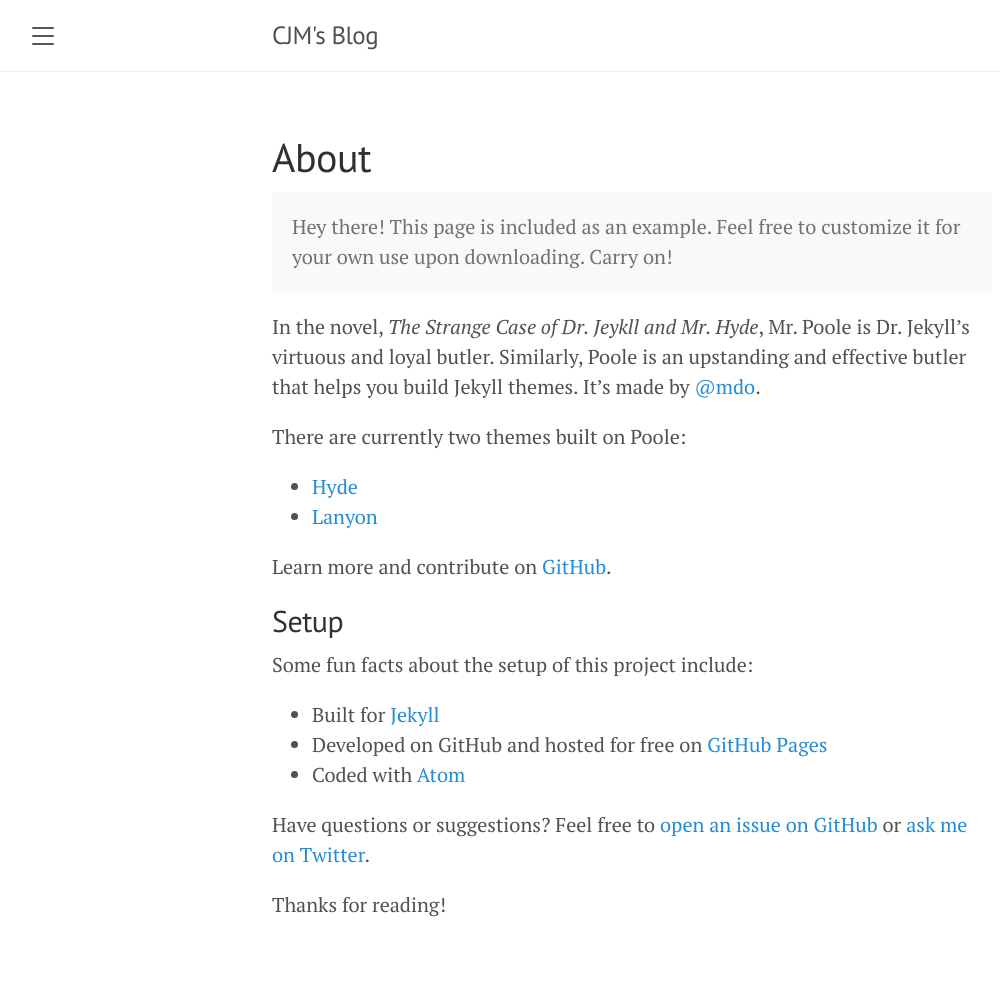
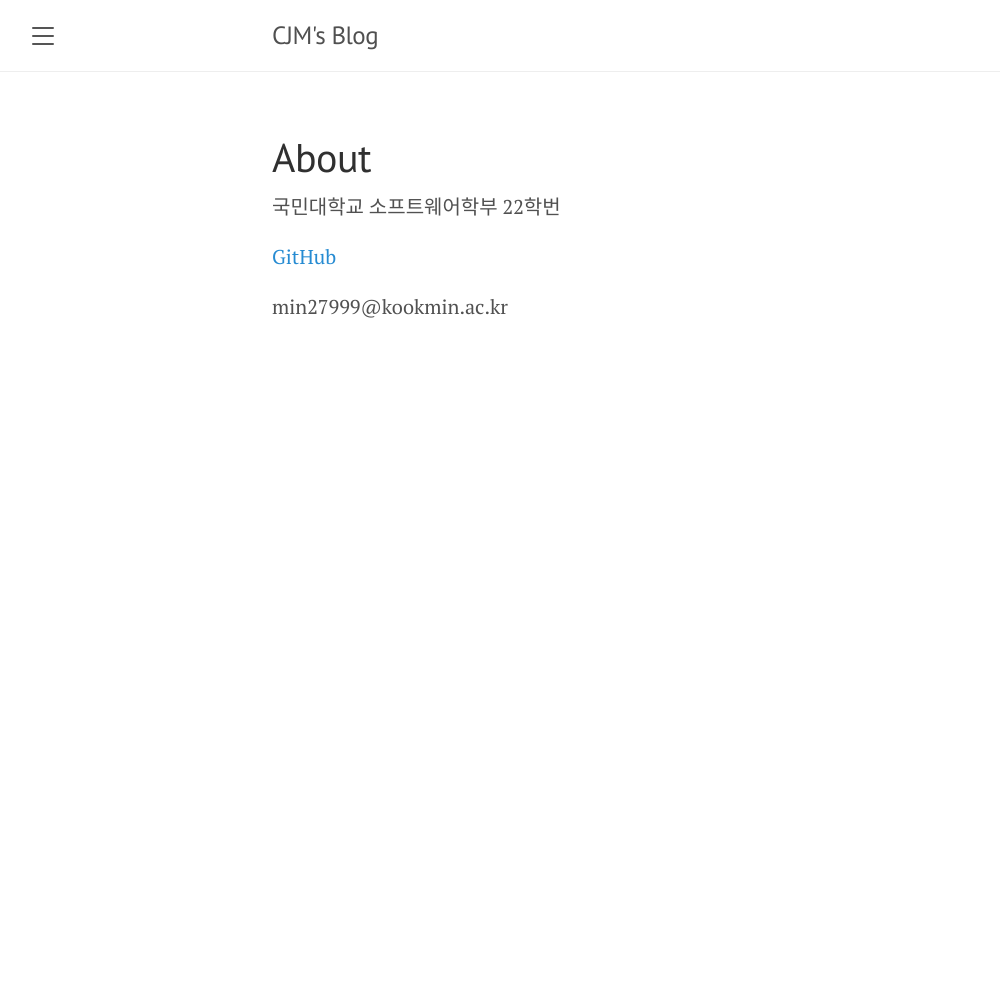
Before and after one commit to min27999/min27999.github.io, a Jekyll site: the page built from about.md, in a window 1280 px wide. Shown: the whole page, without its empty margins (8-1008 px from the left). Built offline with Jekyll 4.4.1, drawn with Linux system fonts in a browser that asks for light colours; after the commit the page ends 900 px from its top, so only the background shows below that.

Commit message:
edit about

```diff
--- a/_config.yml
+++ b/_config.yml
@@ -21,9 +21,7 @@
 title: CJM's Blog
 email: min27999@kookmin.ac.kr
 description: >- # this means to ignore newlines until "baseurl:"
-  Write an awesome description for your new site here. You can edit this
-  line in _config.yml. It will appear in your document head meta (for
-  Google search results) and in your feed.xml site description.
+  KMU Software
 baseurl: "" # the subpath of your site, e.g. /blog
 url: "" # the base hostname & protocol for your site, e.g. http://example.com
 # twitter_username: jekyllrb
@@ -33,11 +31,6 @@ github_username:  min27999
 theme: minima
 plugins:
   - jekyll-feed
-
-comment:
-  provider: "disqus"
-  disqus:
-    shortname: "githubio"
 
 # Analytics
 analytics:
--- a/_includes/head.html
+++ b/_includes/head.html
@@ -34,7 +34,7 @@
   <link rel="icon" type="image/png" sizes="32x32" href="/public/favicon-32x32.png">
   <link rel="icon" type="image/png" sizes="96x96" href="/public/favicon-96x96.png">
   <link rel="icon" type="image/png" sizes="16x16" href="/public/favicon-16x16.png">
-  <link rel="manifest" href="/manifest.json">
+  <link rel="manifest" href="/public/manifest.json">
   <meta name="msapplication-TileColor" content="#ffffff">
   <meta name="msapplication-TileImage" content="/ms-icon-144x144.png">
   <meta name="theme-color" content="#ffffff">
--- a/about.md
+++ b/about.md
@@ -3,27 +3,8 @@ layout: page
 title: About
 ---
 
-<p class="message">
-  Hey there! This page is included as an example. Feel free to customize it for your own use upon downloading. Carry on!
-</p>
+국민대학교 소프트웨어학부 22학번
 
-In the novel, *The Strange Case of Dr. Jeykll and Mr. Hyde*, Mr. Poole is Dr. Jekyll's virtuous and loyal butler. Similarly, Poole is an upstanding and effective butler that helps you build Jekyll themes. It's made by [@mdo](https://twitter.com/mdo).
+[GitHub](https://github.com/min27999)
 
-There are currently two themes built on Poole:
-
-* [Hyde](http://hyde.getpoole.com)
-* [Lanyon](http://lanyon.getpoole.com)
-
-Learn more and contribute on [GitHub](https://github.com/poole).
-
-## Setup
-
-Some fun facts about the setup of this project include:
-
-* Built for [Jekyll](https://jekyllrb.com)
-* Developed on GitHub and hosted for free on [GitHub Pages](https://pages.github.com)
-* Coded with [Atom](https://atom.io)
-
-Have questions or suggestions? Feel free to [open an issue on GitHub](https://github.com/poole/issues/new) or [ask me on Twitter](https://twitter.com/mdo).
-
-Thanks for reading!
+min27999@kookmin.ac.kr
```
